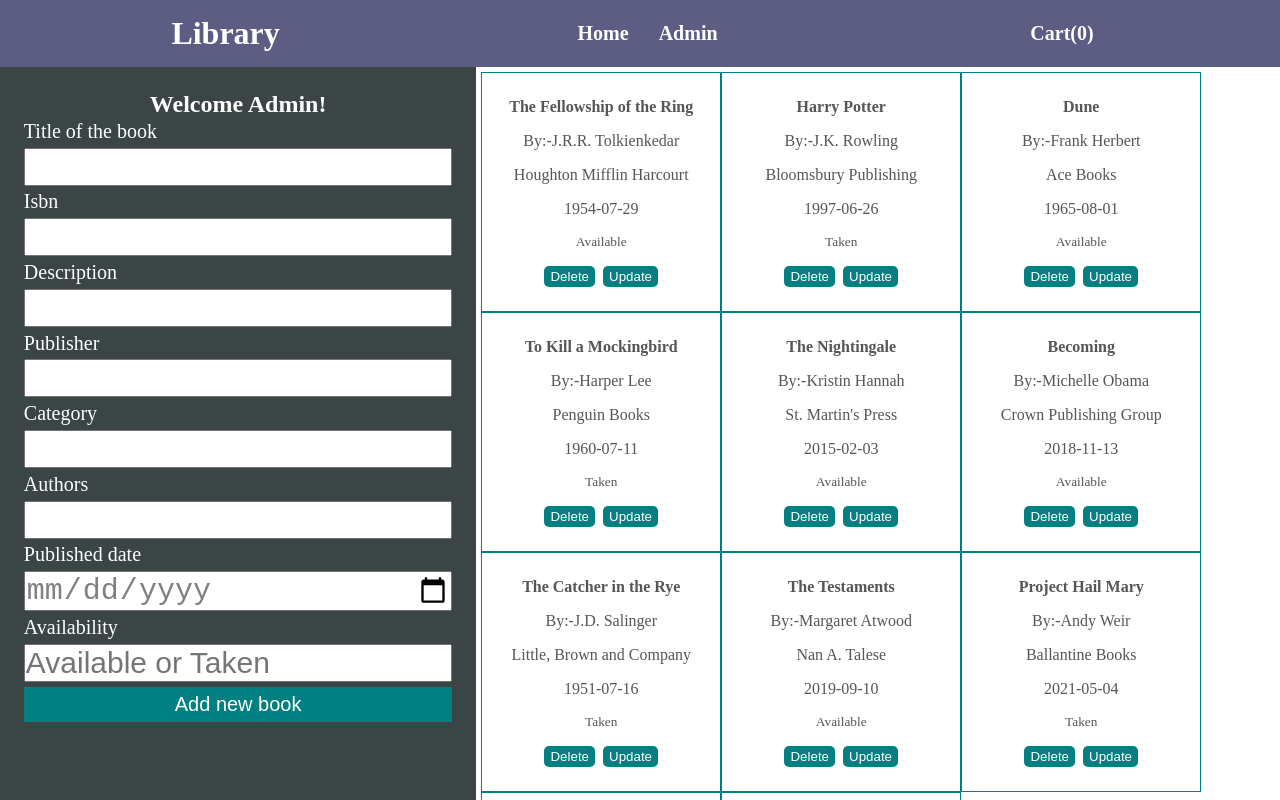
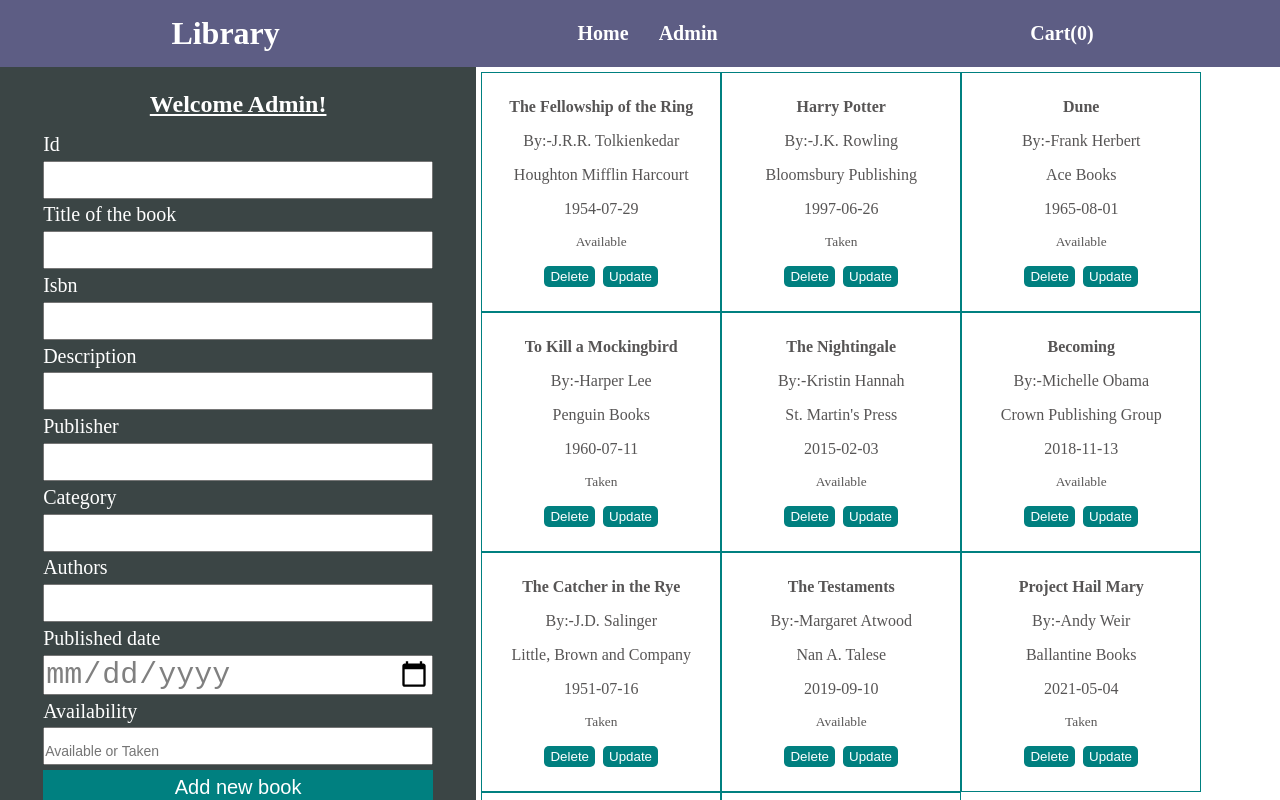
Before and after one commit to KedarKandel/Frontend-Library-React-typescript-redux, a React (Vite) app: page /admin in a window 1280 px wide. Shown: the top 800 px of the page. Built offline with nearby package versions, Linux system fonts and the light colour scheme.

Commit message:
add deleteBook, addBook to admin

```diff
--- a/src/components/adminBookItem/AdminBookItem.tsx
+++ b/src/components/adminBookItem/AdminBookItem.tsx
@@ -3,9 +3,10 @@
 
 type Props = {
     book: Book
+    onDeleteBook:()=>void
 }
 
-const AdminBookItem = ({book}: Props) => {
+const AdminBookItem = ({book, onDeleteBook}: Props) => {
   return (
     <div className="bookItem">
     <div className="bookItemWrapper">
@@ -13,10 +14,10 @@
       <p>By:-{book.authors}</p>
       <p>{book.publisher}</p>
       <p>{book.publishDate ? book.publishDate.toString() : ''}</p>
-      <small>{book.status}</small>
+      <small>{book.availability}</small>
     </div>
     <div className="adminButtons">
-    <button>Delete</button>
+    <button onClick={onDeleteBook}>Delete</button>
     <button>Update</button>
     </div>
 
--- a/src/components/bookItem/BookItem.tsx
+++ b/src/components/bookItem/BookItem.tsx
@@ -21,10 +21,10 @@
         <p>By:-{book.authors}</p>
         <p>{book.publisher}</p>
         <p>{book.publishDate ? book.publishDate.toString() : ''}</p>
-        <small>{book.status}</small>
+        <small>{book.availability}</small>
       </div>
 
-      <button disabled={book.status !== 'Available'} onClick={handleAddToCart} >Borrow</button>
+      <button disabled={book.availability !== 'Available'} onClick={handleAddToCart} >Borrow</button>
     </div>
   )
 }
--- a/src/components/cartItem/CartItem.tsx
+++ b/src/components/cartItem/CartItem.tsx
@@ -12,7 +12,6 @@
 }
 
 const CartItem = ({ book, quantity, onIncrease, onDecrease, onReturnBook }: Props) => {
-    const cartQty = useSelector((state:RootState)=>state.cart.quantity)
   return (
     <div className="cartItem">
       <div className="bookItemWrapper">
--- a/src/interfaces/types.tsx
+++ b/src/interfaces/types.tsx
@@ -11,19 +11,19 @@
 }
 
 export type Book = {
-  id: string | number
+  id?: string | number
   isbn: string
   title: string
   description: string
   publisher: string
   authors: string[]
-  status: string
   borrowerId?: string
-  publishDate: Date
+  publishDate: string
   borrowDate?: Date
   returnDate?: Date
   noOfCopies?: number
   category: string
+  availability: string
 }
 
 export type BookState = {
--- a/src/pages/adminPage/AdminPage.tsx
+++ b/src/pages/adminPage/AdminPage.tsx
@@ -1,41 +1,74 @@
-import { useSelector } from 'react-redux'
+import { useDispatch, useSelector } from 'react-redux'
 import './adminPage.scss'
-import { RootState } from '../../redux/store'
+import { AppDispatch, RootState } from '../../redux/store'
 import AdminBookItem from '../../components/adminBookItem/AdminBookItem'
+import { deleteBook, BookPayload, addBook } from '../../redux/reducers/bookSlice'
+import { Book } from '../../interfaces/types'
 
 type Props = {}
 
 const AdminPage = (props: Props) => {
   const books = useSelector((state: RootState) => state.book.items)
+  const user = useSelector((state: RootState) => state.user.currentUser)
+  const dispatch = useDispatch<AppDispatch>()
+
+  // to add a book
+
+  const handleAddBook = (event: React.FormEvent<HTMLFormElement>) => {
+    event.preventDefault()
+
+    const newBook: Book = {
+      id: (document.getElementById('ID') as HTMLInputElement).value,
+      title: (document.getElementById('title') as HTMLInputElement).value,
+      isbn: (document.getElementById('isbn') as HTMLInputElement).value,
+      description: (document.getElementById('description') as HTMLInputElement).value,
+      publisher: (document.getElementById('publisher') as HTMLInputElement).value,
+      category: (document.getElementById('category') as HTMLInputElement).value,
+      authors: Array.from((document.getElementById('authors') as HTMLInputElement).value),
+      publishDate: (document.getElementById('publishedDate') as HTMLInputElement).value,
+      availability: (document.getElementById('availability') as HTMLInputElement).value
+    }
+    dispatch(addBook(newBook))
+  }
+
+  // to delete a book
+  const handleDeleteBook = (book: Book) => {
+    if (user && book) {
+      dispatch(deleteBook({ user, book }))
+    }
+  }
+
   return (
     <div className="adminPage">
       <div className="sidebar">
         <div className="sidebarWrapper">
           <h2>Welcome Admin!</h2>
-          <form action="">
-            <label htmlFor="">Title of the book</label>
-            <input type="text" />
-            <label htmlFor="">Isbn</label>
-            <input type="text" />
-            <label htmlFor="">Description</label>
-            <input type="text" />
-            <label htmlFor="">Publisher</label>
-            <input type="text" />
-            <label htmlFor="">Category</label>
-            <input type="text" />
-            <label htmlFor="">Authors</label>
-            <input type="text" />
-            <label htmlFor="">Published date</label>
-            <input type="date" />
-            <label htmlFor="">Availability</label>
-            <input type="text" placeholder='Available or Taken' />
+          <form onSubmit={handleAddBook}>
+            <label htmlFor="title">Id</label>
+            <input type="number" id="ID" />
+            <label htmlFor="title">Title of the book</label>
+            <input type="text" id="title" />
+            <label htmlFor="isbn">Isbn</label>
+            <input type="text" id="isbn" />
+            <label htmlFor="description">Description</label>
+            <input type="text" id="description" />
+            <label htmlFor="publisher">Publisher</label>
+            <input type="text" id="publisher" />
+            <label htmlFor="category">Category</label>
+            <input type="text" id="category" />
+            <label htmlFor="authors">Authors</label>
+            <input type="text" id="authors" />
+            <label htmlFor="publishedDate">Published date</label>
+            <input type="date" id="publishedDate" />
+            <label htmlFor="availability">Availability</label>
+            <input type="text" id="availability" placeholder="Available or Taken" />
             <button>Add new book</button>
           </form>
         </div>
       </div>
       <div className="adminBookItems">
         {books.map((book) => {
-          return <AdminBookItem book={book} />
+          return <AdminBookItem book={book} onDeleteBook={() => handleDeleteBook(book)} />
         })}
       </div>
     </div>
--- a/src/pages/adminPage/adminPage.scss
+++ b/src/pages/adminPage/adminPage.scss
@@ -1,29 +1,41 @@
-.adminPage{
+.adminPage {
   display: flex;
   color: #fff;
-    .sidebar{
+  min-height: 80vh;
+  .sidebar {
     flex: 3;
     background-color: rgb(59, 69, 69);
-        .sidebarWrapper{
+    height: 100%;
+    display: flex;
+    align-items: center;
+    justify-content: center;
+    .sidebarWrapper {
       padding: 5%;
       text-align: center;
       display: flex;
       flex-direction: column;
       justify-content: space-around;
-            height: 70%;
-            form{
+      height: 50%;
+      gap: 15px;
+      h2 {
+        text-decoration: underline;
+      }
+      form {
         display: flex;
         flex-direction: column;
-                gap: .3rem;
-                input{
+        gap: 0.3rem;
+        input {
           font-size: 30px;
           color: gray;
+          &::placeholder {
+            font-size: 14px;
           }
-                label{
+        }
+        label {
           text-align: left;
           font-size: 20px;
         }
-                button{
+        button {
           padding: 6px 2px;
           color: #fff;
           border: none;
@@ -34,7 +46,7 @@
       }
     }
   }
-    .adminBookItems{
+  .adminBookItems {
     flex: 5;
     display: flex;
     flex-wrap: wrap;
--- a/src/redux/reducers/bookSlice.ts
+++ b/src/redux/reducers/bookSlice.ts
@@ -1,7 +1,7 @@
 import { createAsyncThunk, createSlice, PayloadAction } from '@reduxjs/toolkit'
 import { User, Book, BookState } from '../../interfaces/types'
 
-interface BookPayload {
+export interface BookPayload {
   book: Book
   user: User
 }
@@ -31,7 +31,10 @@
   initialState,
   reducers: {
     addBook: (state, action: PayloadAction<Book>) => {
-      state.items.push(action.payload)
+      const newBook = action.payload;
+      const id = state.items.length;
+      newBook.id = id;
+      state.items.push(newBook);
     },
     searchBooks: (state, action: PayloadAction<SearchTermPayload>) => {
       const { searchTerm } = action.payload
```
Also changed, not shown: public/books.json (+11 -11 lines). Lines whose indentation alone changed are shown as unchanged.
